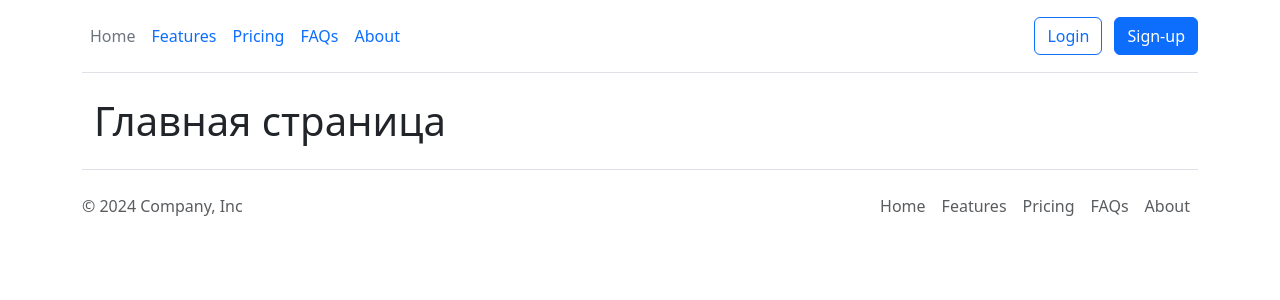
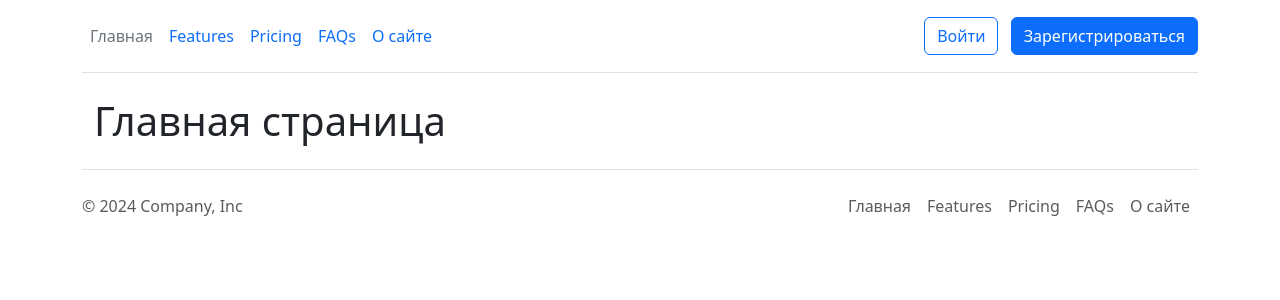
Before and after one commit to DomiStjls/SAD-ETP, a Flask app: page / in a window 1280 px wide. Shown: the top 300 px of the page. Run offline with Flask 3, Linux system fonts and the light colour scheme.

Commit message:
русский язык

```diff
--- a/templates/base.html
+++ b/templates/base.html
@@ -1,5 +1,5 @@
 <!doctype html>
-<html lang="en">
+<html lang="ru">
 <head>
     <meta charset="utf-8">
     <meta name="viewport" content="width=device-width, initial-scale=1">
@@ -10,19 +10,16 @@
 <body>
 <div class="container">
     <header class="d-flex flex-wrap align-items-center justify-content-center justify-content-md-between py-3 mb-4 border-bottom">
-
-
         <ul class="nav col-12 col-md-auto mb-2 justify-content-center mb-md-0">
-          <li><a href="#" class="nav-link px-2 link-secondary">Home</a></li>
+          <li><a href="/" class="nav-link px-2 link-secondary">Главная</a></li>
           <li><a href="#" class="nav-link px-2">Features</a></li>
           <li><a href="#" class="nav-link px-2">Pricing</a></li>
           <li><a href="#" class="nav-link px-2">FAQs</a></li>
-          <li><a href="#" class="nav-link px-2">About</a></li>
+          <li><a href="/about" class="nav-link px-2">О сайте</a></li>
         </ul>
-
         <div class="col-md-3 text-end">
-          <button type="button" class="btn btn-outline-primary me-2">Login</button>
-          <button type="button" class="btn btn-primary">Sign-up</button>
+          <button type="button" class="btn btn-outline-primary me-2">Войти</button>
+          <button type="button" class="btn btn-primary">Зарегистрироваться</button>
         </div>
       </header>
 
@@ -33,11 +30,11 @@
     <footer class="d-flex flex-wrap justify-content-between align-items-center py-3 my-4 border-top">
         <p class="col-md-4 mb-0 text-body-secondary">© 2024 Company, Inc</p>
         <ul class="nav col-md-4 justify-content-end">
-          <li class="nav-item"><a href="#" class="nav-link px-2 text-body-secondary">Home</a></li>
+          <li class="nav-item"><a href="/" class="nav-link px-2 text-body-secondary">Главная</a></li>
           <li class="nav-item"><a href="#" class="nav-link px-2 text-body-secondary">Features</a></li>
           <li class="nav-item"><a href="#" class="nav-link px-2 text-body-secondary">Pricing</a></li>
           <li class="nav-item"><a href="#" class="nav-link px-2 text-body-secondary">FAQs</a></li>
-          <li class="nav-item"><a href="#" class="nav-link px-2 text-body-secondary">About</a></li>
+          <li class="nav-item"><a href="/about" class="nav-link px-2 text-body-secondary">О сайте</a></li>
         </ul>
       </footer>
 </div>
```
